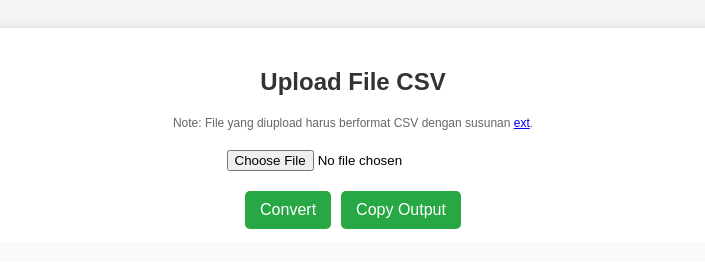
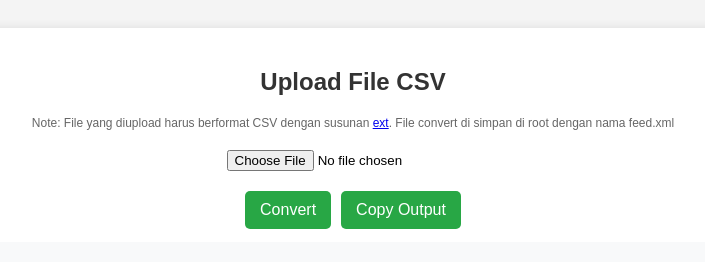
Before and after one commit to freemoviebox/csv-to-xml, a plain HTML site: page index.html in a window 1280 px wide. Shown: the whole page, without its empty margins (287-992 px from the left). Drawn offline with Linux system fonts and the light colour scheme.

Commit message:
Update index.html

```diff
--- a/index.html
+++ b/index.html
@@ -65,7 +65,7 @@
 <body>
     <div class="container">
         <h2>Upload File CSV</h2>
-        <p class="note">Note: File yang diupload harus berformat CSV dengan susunan <a href="https://tinyurl.com/mwnxb6mh" target="_blank">ext</a>.</p>
+        <p class="note">Note: File yang diupload harus berformat CSV dengan susunan <a href="https://tinyurl.com/mwnxb6mh" target="_blank">ext</a>. File convert di simpan di root dengan nama feed.xml</p>
         <input type="file" id="fileInput" accept=".csv">
         <div class="button-group">
             <button onclick="convertCSV()">Convert</button>
```
